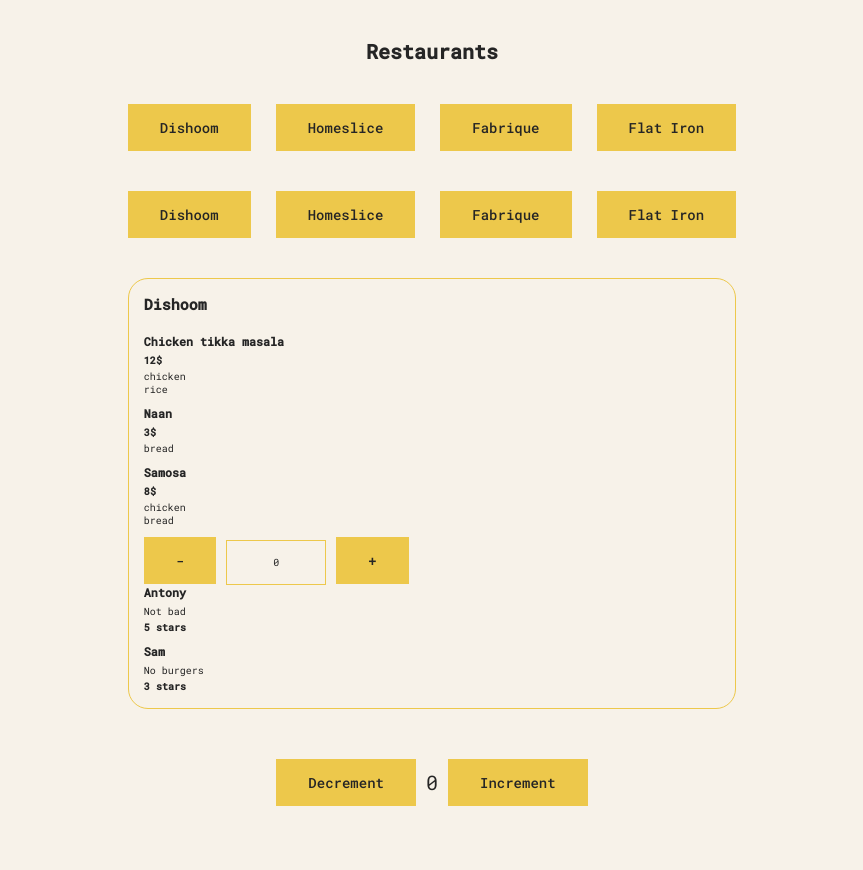
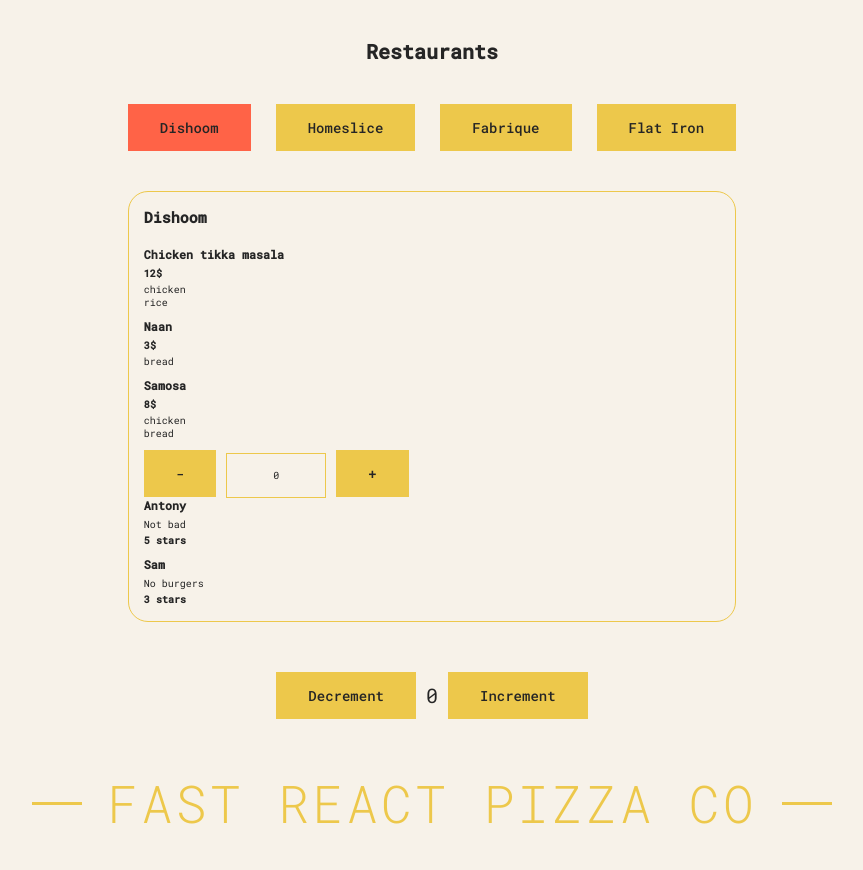
Before and after one commit to IgorPs-111/react-project, a React (Vite) app: page / in a window 1280 px wide. Shown: the part 1021-1891 px from the top of the page, without its empty margins (208-1071 px from the left). Built offline with nearby package versions, Linux system fonts and the light colour scheme.

Commit message:
added activ class on the buttons in the restaurant section

```diff
--- a/assets/styles/index.css
+++ b/assets/styles/index.css
@@ -227,6 +227,10 @@ footer.footer {
   background-color: #e9bb24;
 }
 
+.btn.active {
+  background-color: tomato;
+}
+
 /*
 SPACING SYSTEM (px)
 2 / 4 / 8 / 12 / 16 / 24 / 32 / 40 / 48 / 64 / 80 / 96 / 128
@@ -243,23 +247,12 @@ FONT SIZE SYSTEM (px)
 .restaurants-section__cards {
   display: grid;
   grid-template-columns: minmax(0, 1fr);
-  /*gap: 25px;*/
 }
 
 .restaurants-card {
   border: 1px solid #edc84b;
   border-radius: 20px;
   padding: 15px;
-  display: none;
-  /*opacity: 0;*/
-  /*visibility: hidden;*/
-  /*transition: height .3s linear, opacity .3s linear, visibility .3s linear;*/
-}
-
-.restaurants-card.active {
-  display: block;
-  /*opacity: 1;*/
-  /*visibility: visible;*/
 }
 
 .restaurants-card__title:not(:last-child) {
--- a/src/componens/restaurants-section/index.jsx
+++ b/src/componens/restaurants-section/index.jsx
@@ -5,7 +5,9 @@ import { useState } from "react";
 import { restaurants } from "../../constants/mock.js";
 
 const RestaurantsSection = () => {
-  const [activeRestaurant, setActiveRestaurant] = useState(restaurants[0].name);
+  const [activeRestaurantId, setActiveRestaurantId] = useState(
+    restaurants[0].id,
+  );
 
   return (
     <div className="restaurants-section">
@@ -19,41 +21,21 @@ const RestaurantsSection = () => {
           <RestaurantsNavigation
             className="restaurants-section__navigation"
             restaurants={restaurants}
-            setActiveRestaurant={setActiveRestaurant}
+            setActiveRestaurantId={setActiveRestaurantId}
+            activeRestaurantId={activeRestaurantId}
           />
 
-          <ul className="restaurants-section__navigation restaurants-navigation">
+          <div className="restaurants-section__cards">
             {restaurants.map(
               (restaurant) =>
-                restaurant.name && (
-                  <li
-                    className="restaurants-navigation__item"
-                    key={restaurant.name}
-                  >
-                    <button
-                      className="restaurants-navigation__btn btn"
-                      onClick={() => {
-                        if (activeRestaurant !== restaurant.name) {
-                          setActiveRestaurant(restaurant.name);
-                        }
-                      }}
-                    >
-                      {restaurant.name}
-                    </button>
-                  </li>
+                restaurant.id === activeRestaurantId && (
+                  <RestaurantsCard
+                    className="restaurants-section__card"
+                    restaurant={restaurant}
+                    key={restaurant.id}
+                  />
                 ),
             )}
-          </ul>
-
-          <div className="restaurants-section__cards">
-            {restaurants.map((restaurant) => (
-              <RestaurantsCard
-                restaurant={restaurant}
-                key={restaurant.id}
-                activeRestaurant={activeRestaurant}
-                className="restaurants-section__card"
-              />
-            ))}
           </div>
         </div>
       </div>
--- a/src/componens/restaurants-section/restaurants-cards/restaurants-card/index.jsx
+++ b/src/componens/restaurants-section/restaurants-cards/restaurants-card/index.jsx
@@ -2,17 +2,11 @@ import RestaurantsMenu from "../restaurants-menu/index.jsx";
 import { Counter } from "../counter/index.jsx";
 import RestaurantsReviews from "../restaurants-reviews/index.jsx";
 
-export const RestaurantsCard = ({
-  className,
-  restaurant,
-  activeRestaurant,
-}) => {
+export const RestaurantsCard = ({ className, restaurant }) => {
   return (
     <>
       {restaurant.name && (
-        <div
-          className={`${className} restaurants-card ${activeRestaurant === restaurant.name ? "active" : ""}`}
-        >
+        <div className={`${className} restaurants-card`}>
           <h2 className="restaurants-card__title">{restaurant.name}</h2>
 
           <RestaurantsMenu
--- a/src/componens/restaurants-section/restaurantsNavigation/index.jsx
+++ b/src/componens/restaurants-section/restaurantsNavigation/index.jsx
@@ -1,7 +1,8 @@
 export const RestaurantsNavigation = ({
   className,
   restaurants,
-  setActiveRestaurant,
+  setActiveRestaurantId,
+  activeRestaurantId,
 }) => {
   return (
     <ul className={`${className} restaurants-navigation`}>
@@ -10,8 +11,8 @@ export const RestaurantsNavigation = ({
           restaurant.name && (
             <li className="restaurants-navigation__item" key={index}>
               <button
-                className="restaurants-navigation__btn btn"
-                onClick={() => setActiveRestaurant(restaurant.name)}
+                className={`restaurants-navigation__btn btn ${restaurant.id === activeRestaurantId ? "active" : ""}`}
+                onClick={() => setActiveRestaurantId(restaurant.id)}
               >
                 {restaurant.name}
               </button>
```
